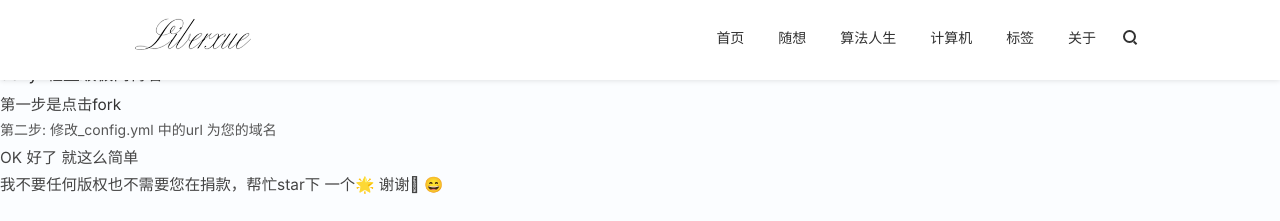
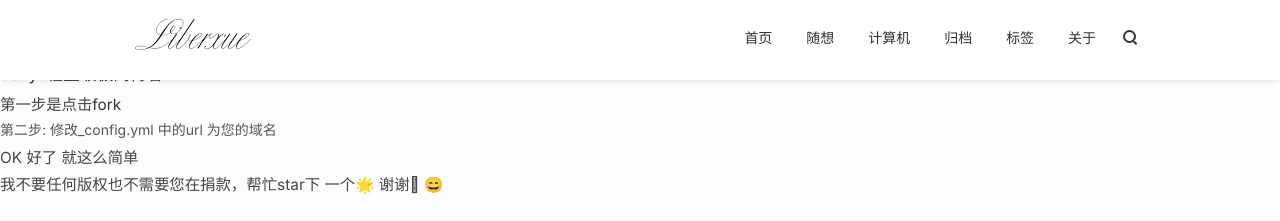
Before and after one commit to diqiu11/digongzi.github.io, a Jekyll site: the page built from ChinaREADME.md, in a window 1280 px wide. Shown: the top 221 px of the page. Built offline with Jekyll 4.4.1, drawn with Linux system fonts in a browser that asks for light colours; nearby versions of some CDN libraries; our own code applies the rules of GitHub Pages for plain Markdown files; comment, search, counter and statistics services are not loaded.

Commit message:
Update _config.yml

```diff
--- a/_config.yml
+++ b/_config.yml
@@ -17,10 +17,10 @@ links:
   - name:         随想
     url:          /book
     external:     false
-  - name:         算法人生
+  - name:         计算机
     url:          /road
     external:     false
-  - name:         计算机
+  - name:         归档
     url:          /archives
     external:     false
   - name:         标签
```
